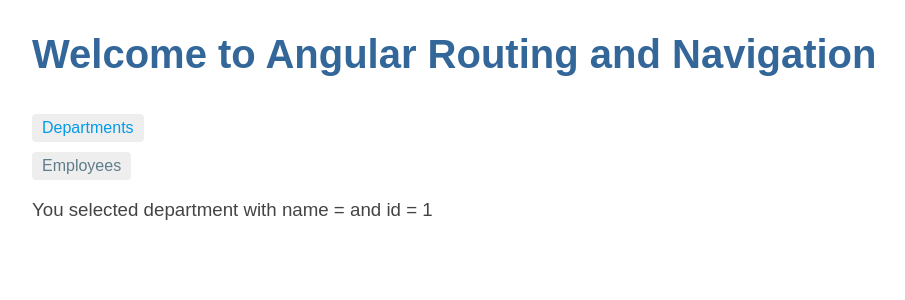
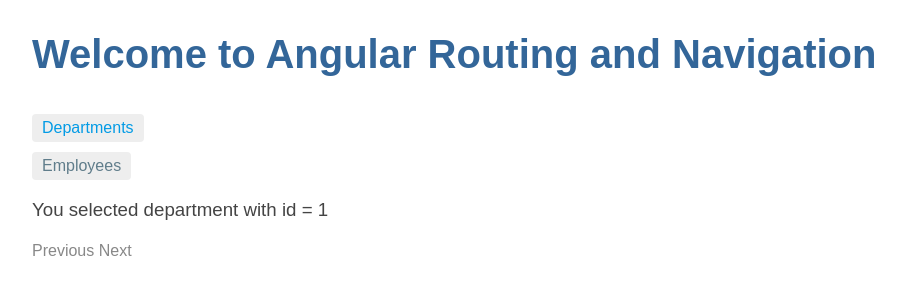
Before and after one commit to raj1020/angular-routing, an Angular app: page /departments/1 in a window 1280 px wide. Shown: the top 300 px of the page, without its empty margins (0-905 px from the left). Built offline with nearby package versions, Linux system fonts and the light colour scheme.

Commit message:
used ParamMap instead of snapshot to get the previous and next anchors working

```diff
--- a/src/app/department-detail/department-detail.component.ts
+++ b/src/app/department-detail/department-detail.component.ts
@@ -1,24 +1,42 @@
 import { Component, OnInit } from '@angular/core';
-import { ActivatedRoute} from '@angular/router';
+import { ActivatedRoute, Router, ParamMap} from '@angular/router';
 
 @Component({
   selector: 'app-department-detail',
   template: `
-   <h3>You selected department with name = {{departmentName}} and id = {{departmentId}}</h3>
+   <h3>You selected department with id = {{departmentId}}</h3>
+   <a (click) = "goPrevious()" >Previous   </a>
+   <a (click)="goNext()">   Next</a>
   `,
   styles: []
 })
 export class DepartmentDetailComponent implements OnInit {
 
   public departmentId;
-  public departmentName;
-  constructor(private route: ActivatedRoute) { }
+
+  constructor(private route: ActivatedRoute, private router: Router) { }
 
   ngOnInit(): void {
-    let id = parseInt(this.route.snapshot.paramMap.get('id'));
-    let name = this.route.snapshot.paramMap.get('name');
-    this.departmentId = id;
-    this.departmentName = name;
+    // let id = parseInt (this.route.snapshot.paramMap.get('id'));
+    // this.departmentId = id;
+    this.route.paramMap.subscribe((params: ParamMap) => {
+      let id = parseInt(params.get('id'));
+      this.departmentId = id;
+    })
+
+  }
+
+  goPrevious() {
+    let previousId = this.departmentId - 1;
+    this.router.navigate(['/departments', previousId])
+
+
+
+  }
+
+  goNext() {
+    let nextId = this.departmentId + 1;
+    this.router.navigate(['/departments', nextId]);
   }
 
 }
```
Also changed, not shown: src/app/department-list/department-list.component.ts (line endings or trailing spaces).
